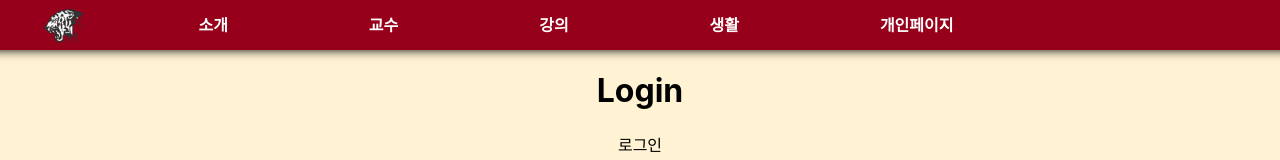
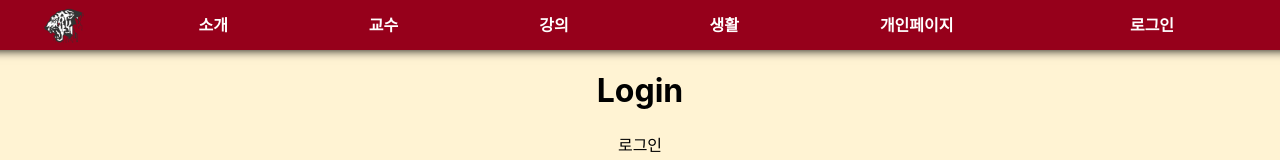
Before and after one commit to CYDF-MatKor/web-for-cydf, a React (Create React App) app in the folder front/: page /login in a window 1280 px wide. Shown: the top 160 px of the page. Built offline with nearby package versions, Linux system fonts and the light colour scheme.

Commit message:
Make right navbar

```diff
--- a/front/src/Component/Navbar.css
+++ b/front/src/Component/Navbar.css
@@ -66,7 +66,8 @@
 	width: auto;
 }
 
-.navbar-main-middle-link {
+.navbar-main-middle-link,
+.navbar-main-right-link {
 	text-align: center;
 	text-decoration: none;
 	font-weight: bold;
--- a/front/src/Component/Navbar.js
+++ b/front/src/Component/Navbar.js
@@ -28,7 +28,17 @@ function Navbar({ isLoggedIn, isPaid }) {
 						개인페이지
 					</Link>
 				</div>
-				<div id="navbar-main-right"></div>
+				<div id="navbar-main-right">
+					{isLoggedIn ? (
+						<Link className="navbar-main-right-link" to="/">
+							로그아웃
+						</Link>
+					) : (
+						<Link className="navbar-main-right-link" to="/">
+							로그인
+						</Link>
+					)}
+				</div>
 			</div>
 			<div id="navbar-sub">
 				<div id="navbar-sub-left"></div>
```
